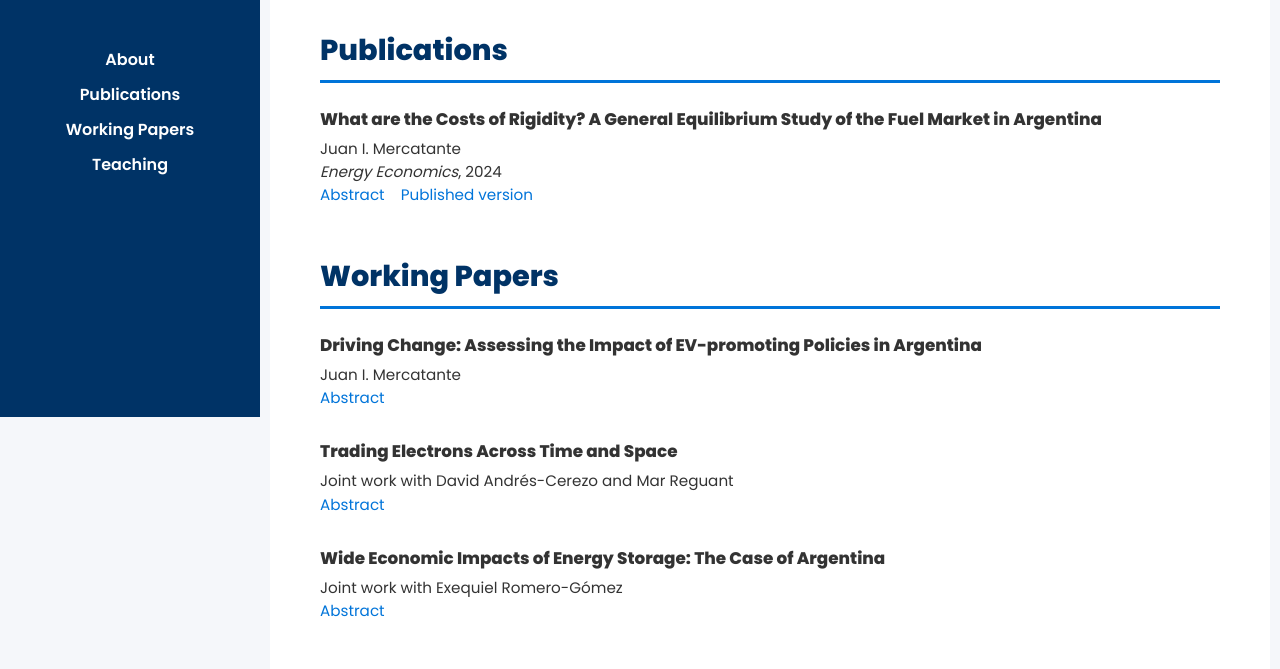
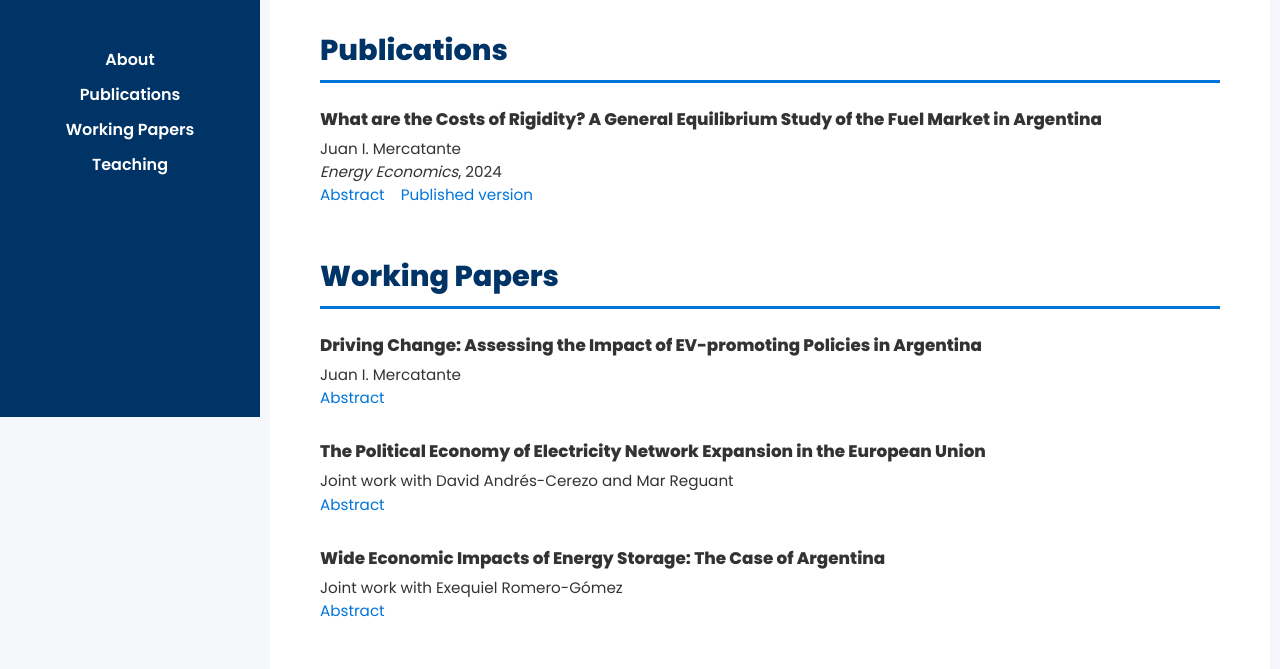
Before and after one commit to juanmercatante/juanmercatante.github.io, a plain HTML site: page index.html in a window 1280 px wide. Shown: the part 383-1052 px from the top of the page. Drawn offline with Linux system fonts and the light colour scheme.

Commit message:
Update index.html

```diff
--- a/index.html
+++ b/index.html
@@ -277,7 +277,7 @@
       </div>
 
       <div class="paper">
-        <h4><strong>Trading Electrons Across Time and Space</strong></h4>
+        <h4><strong>The Political Economy of Electricity Network Expansion in the European Union</strong></h4>
         <p>Joint work with David Andrés-Cerezo and Mar Reguant</p>
         <p class="paper-links">
           <a onclick="toggleAbstract(this)">Abstract</a>
```
